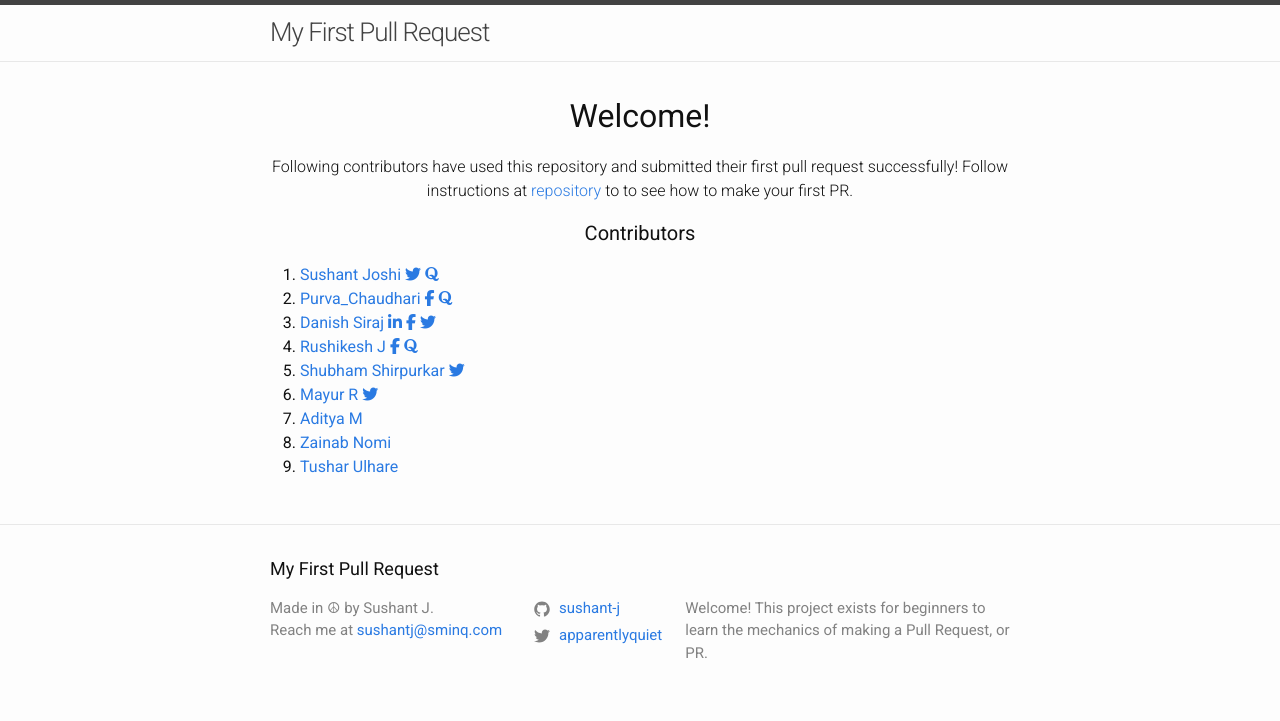
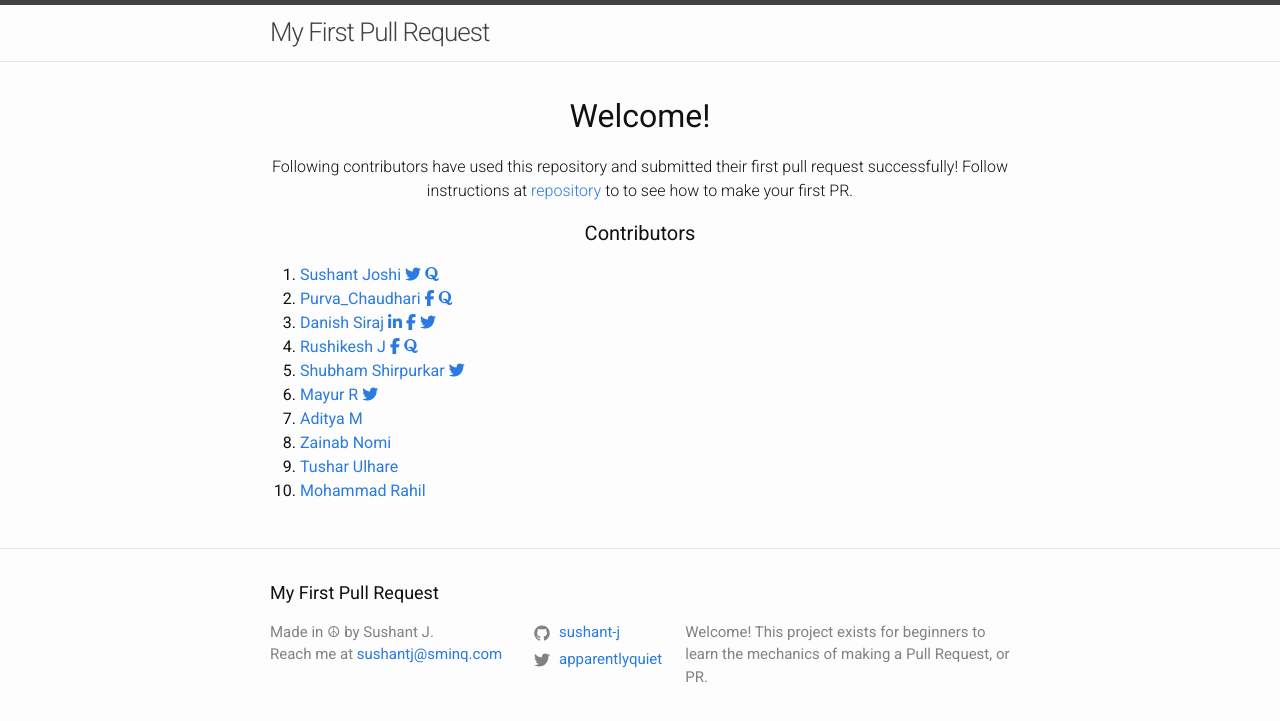
Before and after one commit to sushant-j/my-first-pull-request, a Jekyll site: the page built from index.md, in a window 1280 px wide. Shown: the top 721 px of the page. Built offline with Jekyll 4.4.1, drawn with Linux system fonts in a browser that asks for light colours; nearby versions of some CDN libraries.

Commit message:
Name added

```diff
--- a/_layouts/home.html
+++ b/_layouts/home.html
@@ -89,5 +89,10 @@ layout: default
         Tushar Ulhare
       </a>
     </li>
+      <li>
+      <a href="https://github.com/Mohammad-Rahil/">
+        Mohammad Rahil
+      </a>
+    </li>
   </ol>
 </div>
```
